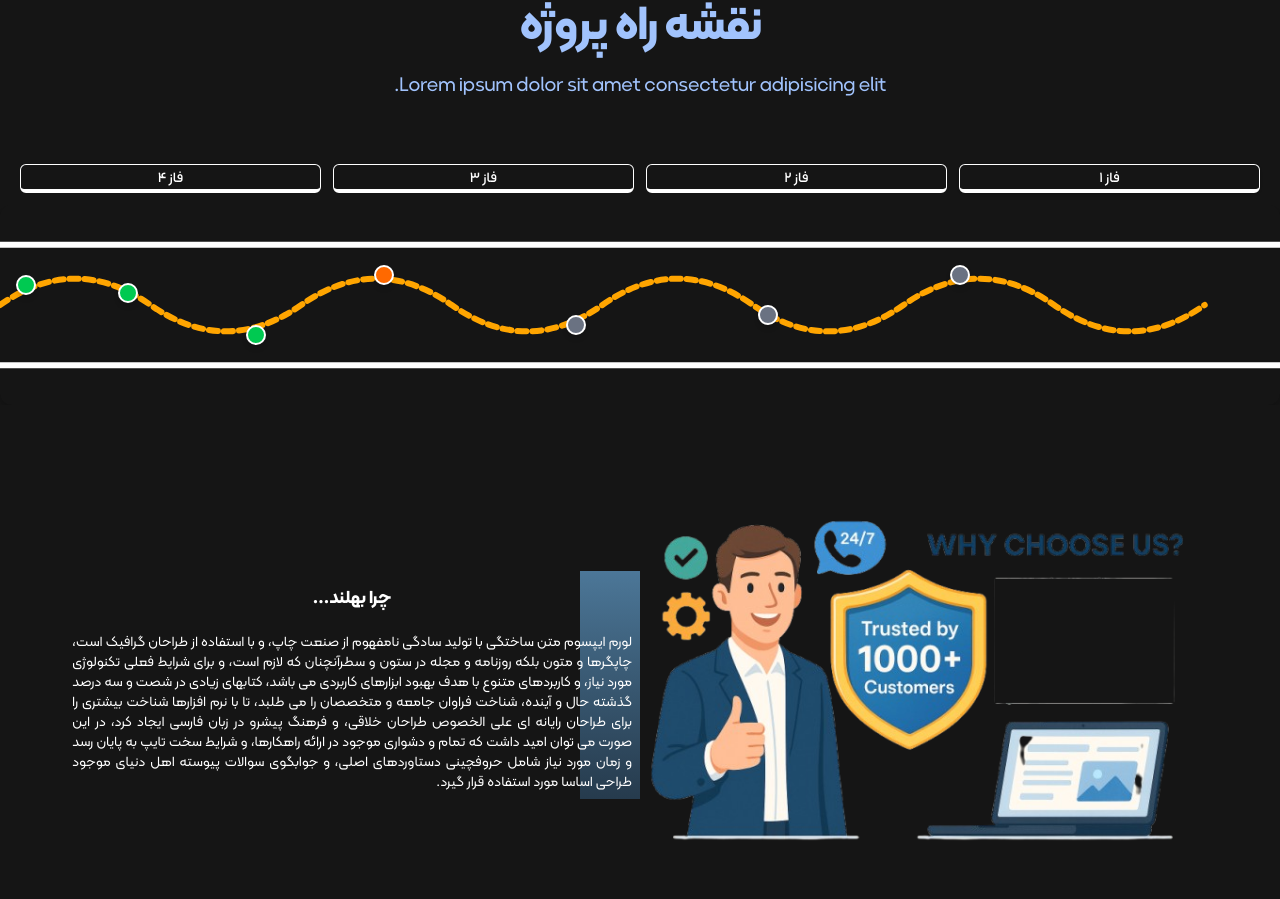
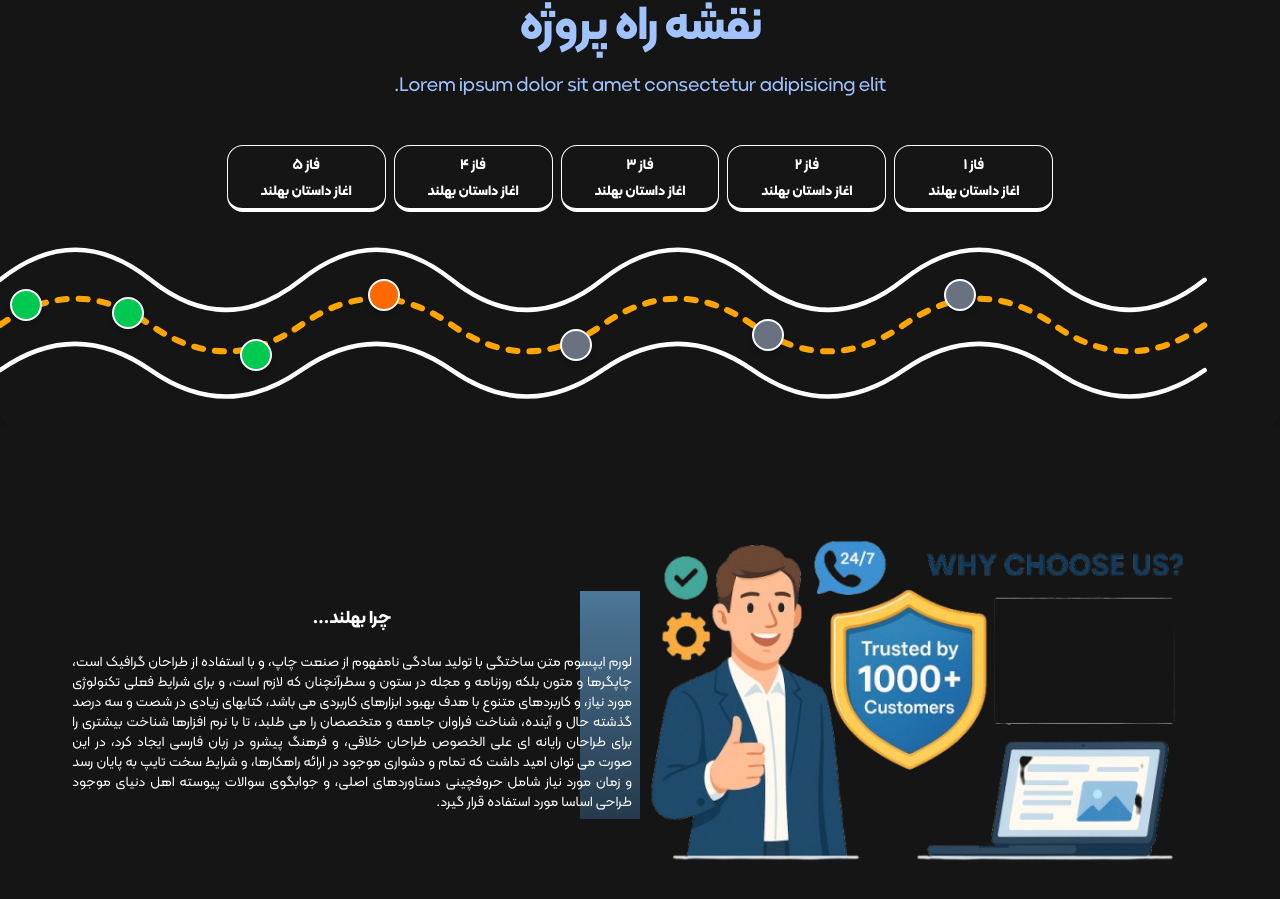
Before and after one commit to parhamhassanzade/behland-front, a Next.js app: page / in a window 1280 px wide. Shown: the part 2991-3890 px from the top of the page. Built offline with nearby package versions, Linux system fonts and the light colour scheme.

Commit message:
road map update

```diff
--- a/src/components/ui/RoadMap/Phase1.jsx
+++ b/src/components/ui/RoadMap/Phase1.jsx
@@ -6,7 +6,7 @@ import {
     TooltipTrigger,
 } from "@/components/ui/tooltip";
 import { Card } from "@/components/ui/card";
-import Road from "../Road";
+import Road from "./Road";
 function Phase1() {
     const roadmap = [
         { x: 2, y: 40, title: "شروع", desc: "تحلیل نیازها", color: "green" },
@@ -32,7 +32,7 @@ function Phase1() {
                                 <TooltipTrigger asChild>
                                     <div
 
-                                        className={`absolute w-5 h-5  border-2 border-white rounded-full shadow-md hover:scale-110 transition-transform cursor-pointer flex items-center justify-center ${point.color === "green" ? "bg-green-500" : point.color === "orange" ? "bg-orange-500" : "bg-gray-500"}`}
+                                        className={`absolute w-8 h-8  border-2 border-white rounded-full shadow-md hover:scale-110 transition-transform cursor-pointer flex items-center justify-center ${point.color === "green" ? "bg-green-500" : point.color === "orange" ? "bg-orange-500" : "bg-gray-500"}`}
                                         style={{
                                             left: `${point.x}%`,
                                             top: `${point.y}%`,
--- a/src/components/ui/RoadMap/Phase2.jsx
+++ b/src/components/ui/RoadMap/Phase2.jsx
@@ -5,7 +5,7 @@ import {
     TooltipTrigger,
 } from "@/components/ui/tooltip";
 import { Card } from "@/components/ui/card";
-import Road from "../Road";
+import Road from "./Road";
 function Phase2() {
     const roadmap = [
         { x: 2, y: 40, title: "ادامه", desc: "تحلیل نیازها", color: "grat" },
@@ -31,7 +31,7 @@ function Phase2() {
                                 <TooltipTrigger asChild>
                                     <div
 
-                                        className={`absolute w-5 h-5  border-2 border-white rounded-full shadow-md hover:scale-110 transition-transform cursor-pointer flex items-center justify-center ${point.color === "green" ? "bg-green-500" : point.color === "orange" ? "bg-orange-500" : "bg-gray-500"}`}
+                                        className={`absolute w-8 h-8  border-2 border-white rounded-full shadow-md hover:scale-110 transition-transform cursor-pointer flex items-center justify-center ${point.color === "green" ? "bg-green-500" : point.color === "orange" ? "bg-orange-500" : "bg-gray-500"}`}
                                         style={{
                                             left: `${point.x}%`,
                                             top: `${point.y}%`,
--- a/src/components/ui/Road.jsx
+++ b/src/components/ui/RoadMap/Road.jsx
@@ -7,13 +7,12 @@ function Road() {
                 viewBox="0 0 1700 200"
                 className="absolute top-0 left-0 w-full h-full z-0"
             >
-                {/* Upper straight line */}
+                {/* Upper curved line - more distance from center */}
                 <path
-                    d="M 0 20 L 1700 20"
+                    d="M 0 40 Q 100 -40, 200 40 T 400 40 T 600 40 T 800 40 T 1000 40 T 1200 40 T 1400 40 T 1600 40"
                     fill="none"
                     stroke="#fff"
-                    strokeWidth="8"
-                    // strokeDasharray="6,6"
+                    strokeWidth="6"
                     strokeLinecap="round"
                 />
                 {/* Main curved line */}
@@ -22,16 +21,15 @@ function Road() {
                     fill="none"
                     stroke="#FFA500"
                     strokeWidth="8"
-                    strokeDasharray="12,8"
+                    strokeDasharray="12,16"
                     strokeLinecap="round"
                 />
-                {/* Lower straight line */}
+                {/* Lower curved line - more distance from center */}
                 <path
-                    d="M 0 180 L 1700 180"
+                    d="M 0 160 Q 100 90, 200 160 T 400 160 T 600 160 T 800 160 T 1000 160 T 1200 160 T 1400 160 T 1600 160"
                     fill="none"
                     stroke="#fff"
-                    strokeWidth="8"
-                    // strokeDasharray="6,6"
+                    strokeWidth="6"
                     strokeLinecap="round"
                 />
             </svg>
--- a/src/components/ui/RoadMap/RoadmapUI.jsx
+++ b/src/components/ui/RoadMap/RoadmapUI.jsx
@@ -1,11 +1,10 @@
 "use client";
 
 import { useState } from "react";
-import TwoWheelerOutlinedIcon from '@mui/icons-material/TwoWheelerOutlined';
-import { Tabs, TabsContent, TabsList, TabsTrigger } from "@/components/ui/tabs"
-import Phase1 from './Phase1';
-import Phase2 from './Phase2';
-
+import TwoWheelerOutlinedIcon from "@mui/icons-material/TwoWheelerOutlined";
+import { Tabs, TabsContent, TabsList, TabsTrigger } from "@/components/ui/tabs";
+import Phase1 from "./Phase1";
+import Phase2 from "./Phase2";
 
 export default function RoadmapUI() {
   const [activeTab, setActiveTab] = useState("phase1");
@@ -30,37 +29,64 @@ export default function RoadmapUI() {
         </p>
       </div>
       <Tabs value={activeTab} className="w-full text-white ">
-        <TabsList className="cursor-pointer gap-3 w-full flex justify-center items-center px-5">
+        <TabsList className="cursor-pointer gap-3 w-full flex justify-center items-center px-5 mb-5">
+          <div className="flex items-center gap-2 w-4/6">
             <TabsTrigger
-            className="cursor-pointer border-b-4 border-gray focus:text-blue-400"
+              className="cursor-pointer border-b-4 font-bold rounded-2xl p-2 border-gray focus:text-blue-400 flex flex-col items-center"
               value="phase1"
               onClick={() => handleTabChange("phase1")}
             >
-            فاز ۱
+              فاز ۱<span>اغاز داستان بهلند</span>
             </TabsTrigger>
             <TabsTrigger
-            className="cursor-pointer border-b-4 border-gray focus:text-blue-400"
+              className="cursor-pointer border-b-4 font-bold rounded-2xl p-2 border-gray focus:text-blue-400 flex flex-col items-center"
               value="Phase2"
               onClick={() => handleTabChange("Phase2")}
             >
               فاز ۲
+              <span>اغاز داستان بهلند</span>
             </TabsTrigger>
-          <TabsTrigger className={"cursor-pointer border-b-4 border-gray  focus:text-blue-400"} value="Phase2">فاز ۳</TabsTrigger>
-          <TabsTrigger className={"cursor-pointer border-b-4 border-gray  focus:text-blue-400"} value="Phase2">فاز ۴</TabsTrigger>
+            <TabsTrigger
+              className="cursor-pointer border-b-4 font-bold rounded-2xl p-2 border-gray focus:text-blue-400 flex flex-col items-center"
+              value="Phase2"
+            >
+              فاز ۳
+              <span>اغاز داستان بهلند</span>
+            </TabsTrigger>
+            <TabsTrigger
+              className="cursor-pointer border-b-4 font-bold rounded-2xl p-2 border-gray focus:text-blue-400 flex flex-col items-center"
+              value="Phase2"
+            >
+              فاز ۴
+              <span>اغاز داستان بهلند</span>
+            </TabsTrigger>
+
+            <TabsTrigger
+              className="cursor-pointer border-b-4 font-bold rounded-2xl p-2 border-gray focus:text-blue-400 flex flex-col items-center"
+              value="Phase2"
+            >
+              فاز ۵
+              <span>اغاز داستان بهلند</span>
+            </TabsTrigger>
+          </div>
         </TabsList>
         <TabsContent value="phase1">
-          <div className={`transition-opacity duration-400 ${fade ? "opacity-100" : "opacity-0"}`}>
+          <div
+            className={`transition-opacity duration-400 ${fade ? "opacity-100" : "opacity-0"
+              }`}
+          >
             <Phase1 />
           </div>
         </TabsContent>
         <TabsContent value="Phase2">
-          <div className={`transition-opacity duration-400 ${fade ? "opacity-100" : "opacity-0"}`}>
+          <div
+            className={`transition-opacity duration-400 ${fade ? "opacity-100" : "opacity-0"
+              }`}
+          >
             <Phase2 />
           </div>
         </TabsContent>
       </Tabs>
-
-
     </section>
   );
 }
```
Lines whose indentation alone changed are shown as unchanged.
